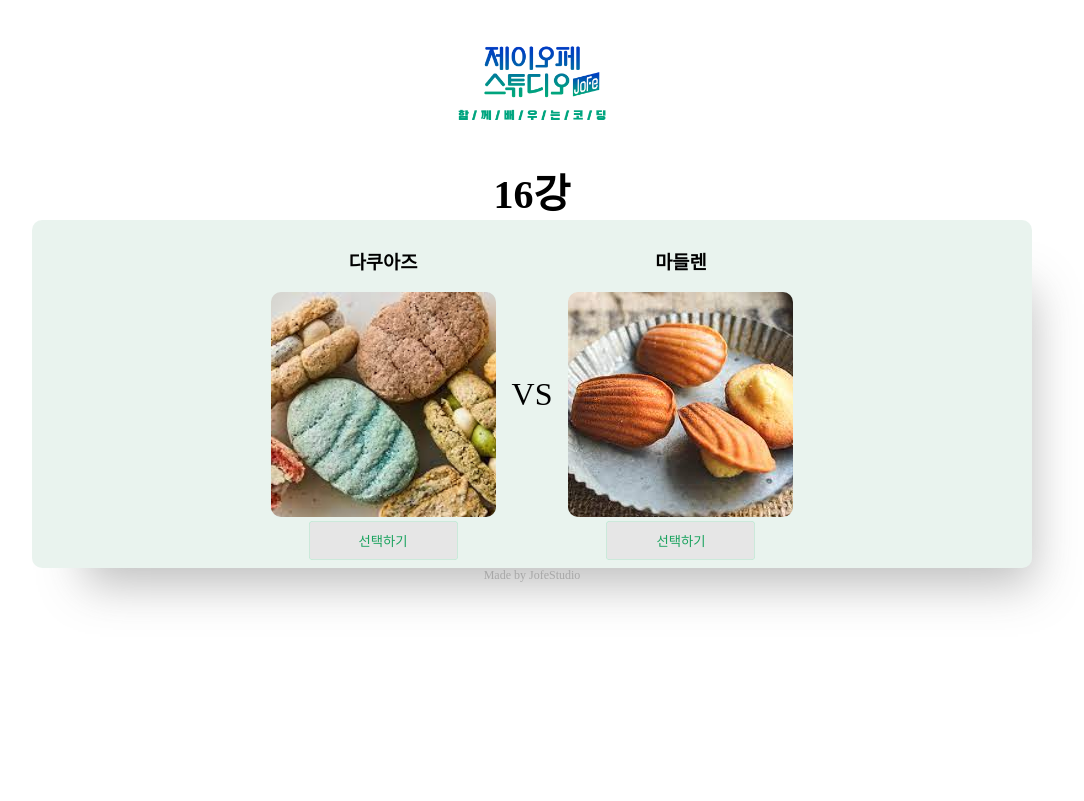
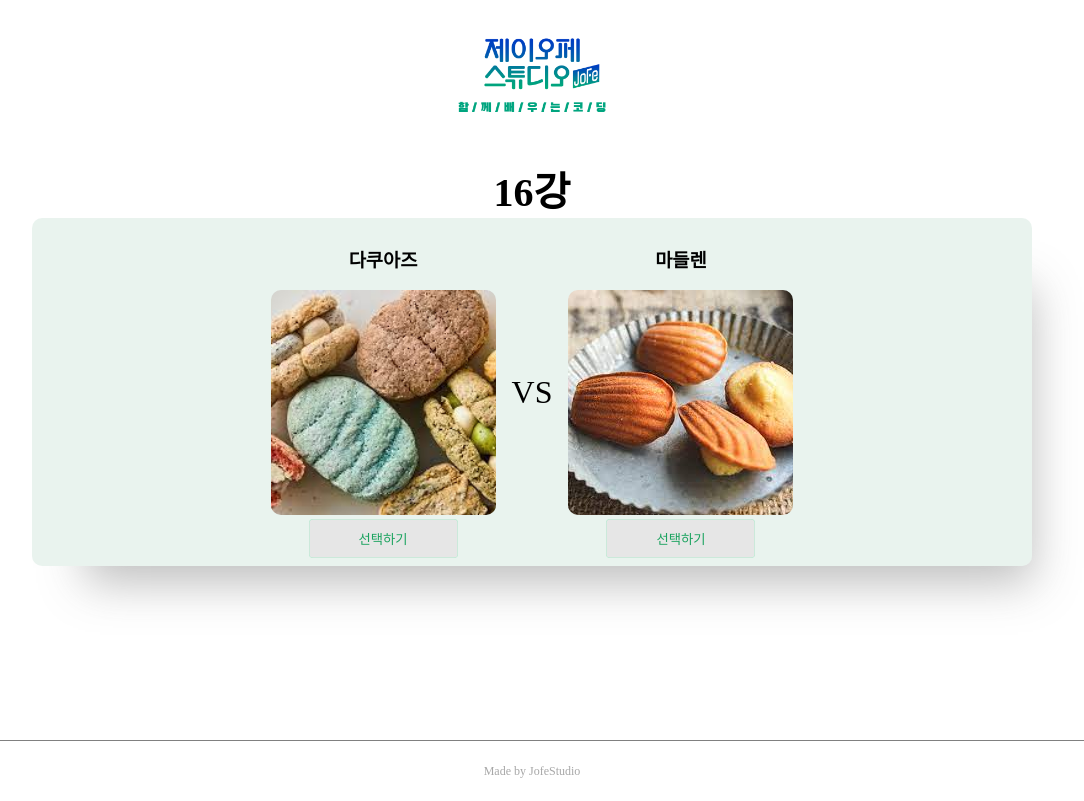
Before and after one commit to Cho-SangHyun/react-wordlcup, a React (Create React App) app: page / in a window 1280 px wide. Shown: the whole page, without its empty margins (108-1192 px from the left). Built offline with nearby package versions, Linux system fonts and the light colour scheme; the HTML template or start-up script is replaced by a standard one; a web font is replaced by a local one.

Commit message:
add: (css) make line to distinguish footer and main-section

```diff
--- a/src/components/App.css
+++ b/src/components/App.css
@@ -71,13 +71,22 @@
     font-display: swap;
 }
 
+.app{
+    height: 100%;
+}
+
 *{
     font-family: 'SCoreDream';
+}
+
+.header{
+    height: 20%;
 }
 
 section.main-section{
     width: 1000px;
     margin: 0 auto;
+    height: 72.5%;
 }
 
 section.main-section .round-title{
@@ -109,3 +118,9 @@ div.versus{
 
     font-size: 2rem;
 }
+
+.footer{
+    height: 7.5%;
+    border-top: 0.5px solid gray;
+    /* box-shadow: 0 0.66px rgb(197, 197, 197) inset; */
+}
--- a/src/components/PageFooter.css
+++ b/src/components/PageFooter.css
@@ -1,5 +1,8 @@
 .footer{
     color: rgb(167, 167, 167);
-    text-align: center;
     font-size: 0.75rem;
+
+    display: flex;
+    justify-content: center;
+    align-items: center;
 }
--- /dev/null
+++ b/src/index.css
@@ -0,0 +1,11 @@
+body, html{
+    height: 100%;
+}
+
+#root{
+    height: 100%;
+}
+
+body{
+    margin: 0;
+}
--- a/src/index.js
+++ b/src/index.js
@@ -1,5 +1,6 @@
 import ReactDOM from 'react-dom';
 import App from './components/App';
+import "./index.css";
 
 ReactDOM.render(
   <App />,
```
